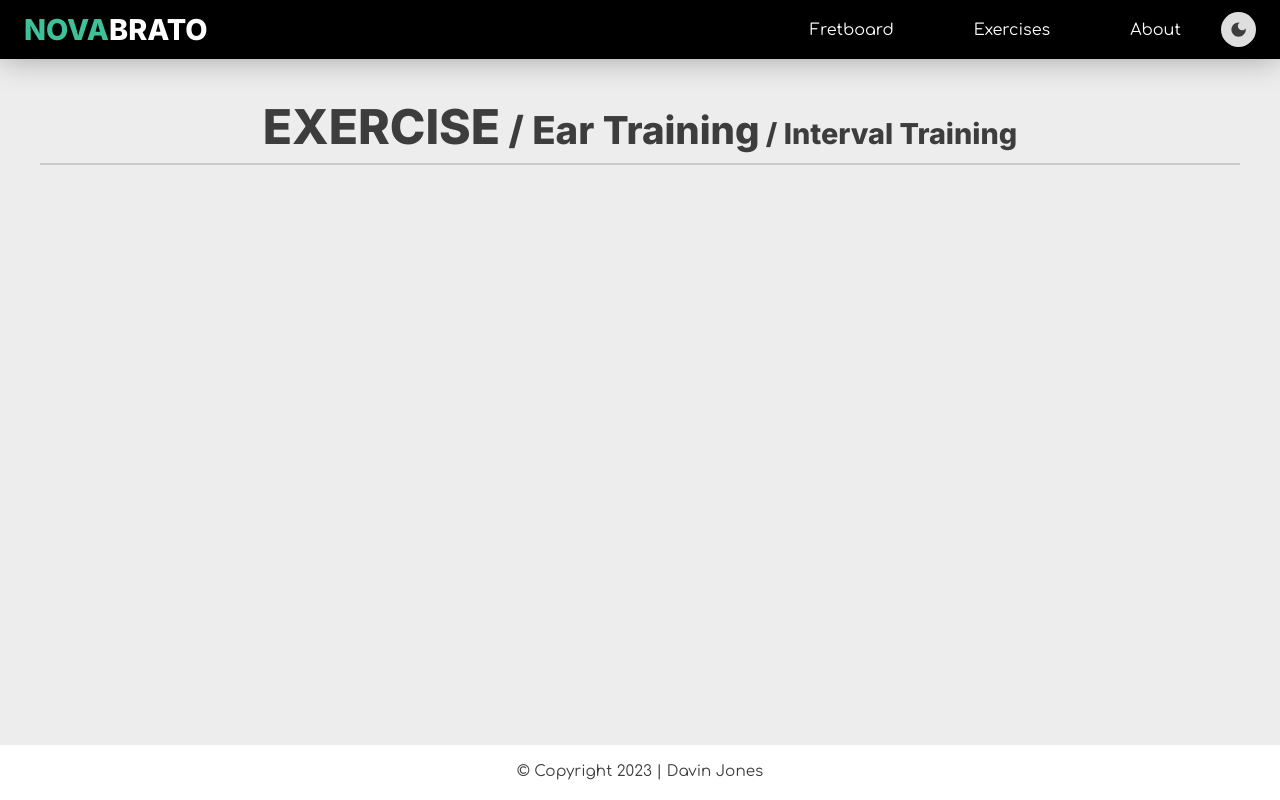
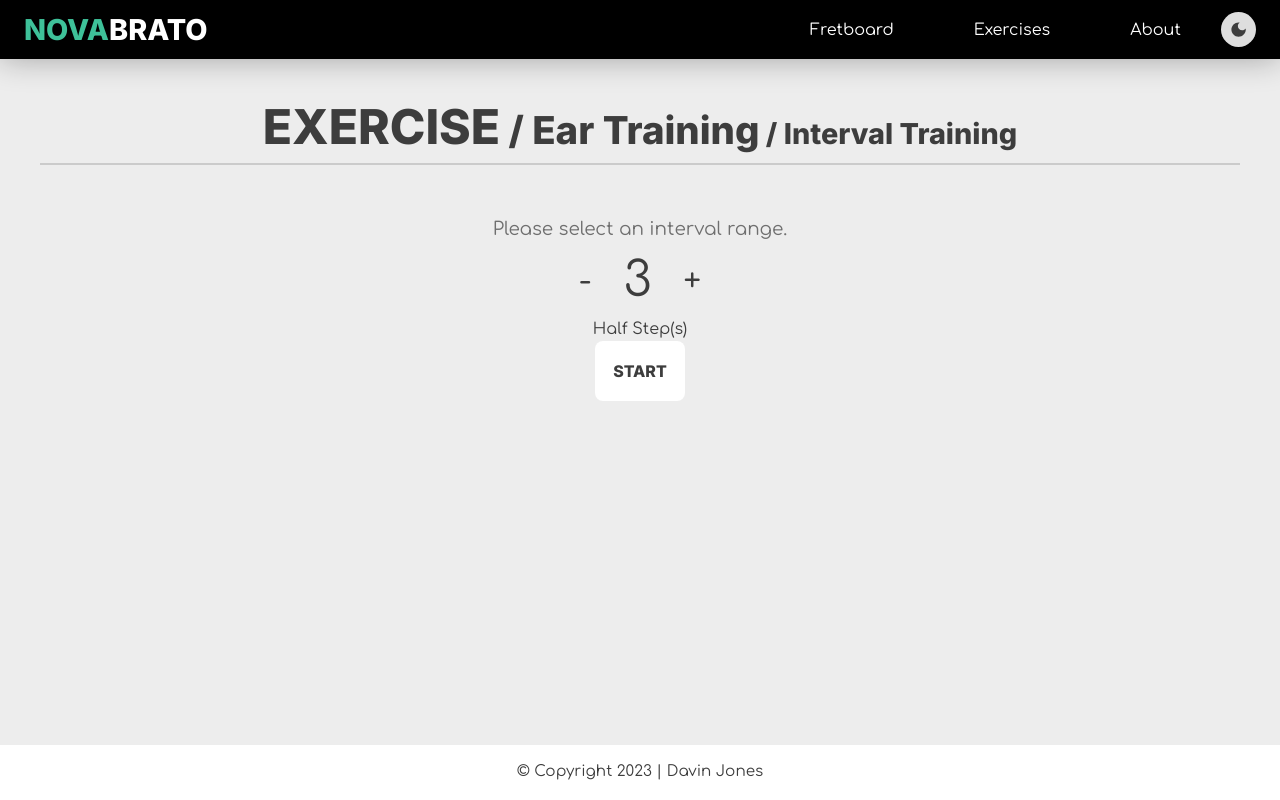
Before and after one commit to NovaSharx/Novabrato, a React (Create React App) app in the folder frontend/: page /exercises/ear-training/interval-training in a window 1280 px wide. Built offline with nearby package versions, Linux system fonts and the light colour scheme.

Commit message:
Created basic interval range selection interface for interval training exercise.

```diff
--- a/frontend/src/components/Exercises/Ear Training/Interval Training/IntervalTraining.tsx
+++ b/frontend/src/components/Exercises/Ear Training/Interval Training/IntervalTraining.tsx
@@ -1,9 +1,42 @@
-import { FC, Fragment, ReactElement, useContext } from 'react';
+import { FC, Fragment, ReactElement, useContext, useState } from 'react';
 import { ThemeContext } from '../../../contexts/ThemeContext';
+import styled from '@emotion/styled';
 
 const IntervalTraining: FC = (): ReactElement => {
 
     const { theme } = useContext(ThemeContext)!
+
+    const [intervalRange, setIntervalRange] = useState<number>(3);
+
+    function changeIntervalRange(amount: number): void {
+        let updatedIntervalRange: number = intervalRange + amount;
+
+        if (updatedIntervalRange < 1 || updatedIntervalRange > 12) {
+            return;
+        } else {
+            setIntervalRange(updatedIntervalRange);
+        }
+    }
+
+    const IntervalRangeControlButton = styled.span`
+        background-color: transparent;
+
+        &:hover {
+            color: ${theme.palette.primary.main};
+            background-color: ${theme.palette.background.primary};
+        }
+
+    `
+
+    const StartButton = styled.span`
+        border-color: transparent;
+        background-color: ${theme.palette.background.full};
+
+        &:hover {
+            border-color: ${theme.palette.primary.main};
+            background-color: ${theme.palette.background.secondary};
+        }
+    `
 
     return (
         <Fragment>
@@ -14,6 +47,20 @@ const IntervalTraining: FC = (): ReactElement => {
 
             <div id='exercise-content'>
 
+                <p id='exercise-content-prompt' style={{ color: theme.palette.text.secondary }}>Please select an interval range.</p>
+
+                <div id='interval-range-selection-window'>
+
+                    <div id='interval-range-controls'>
+                        <IntervalRangeControlButton className='interval-range-control-button' style={{ color: intervalRange <= 1 ? theme.palette.text.disabled : 'inherit' }} onClick={() => changeIntervalRange(-1)}>-</IntervalRangeControlButton>
+                        <span id='interval-range-display'>{intervalRange}</span>
+                        <IntervalRangeControlButton className='interval-range-control-button' style={{ color: intervalRange >= 12 ? theme.palette.text.disabled : 'inherit' }} onClick={() => changeIntervalRange(1)}>+</IntervalRangeControlButton>
+                    </div>
+
+                    <span id='interval-range-unit'>Half Step(s)</span>
+
+                    <StartButton id='interval-range-start-button'>START</StartButton>
+                </div>
             </div>
 
         </Fragment>
--- a/frontend/src/stylesheets/css/main.css
+++ b/frontend/src/stylesheets/css/main.css
@@ -956,14 +956,6 @@ p {
   justify-content: center;
   align-items: center;
 }
-#exercises #exercise-content #back-button {
-  border-radius: 0.3rem;
-  padding: 0.5rem;
-  transition: 0.3s;
-}
-#exercises #exercise-content #back-button:hover {
-  cursor: pointer;
-}
 #exercises #exercise-content #exercise-content-prompt {
   text-align: center;
 }
@@ -1031,6 +1023,38 @@ p {
   width: 15rem;
   height: 15rem;
 }
+#exercises #exercise-content #interval-range-selection-window {
+  display: flex;
+  flex-direction: column;
+  align-items: center;
+}
+#exercises #exercise-content #interval-range-selection-window #interval-range-controls {
+  display: flex;
+  align-items: center;
+}
+#exercises #exercise-content #interval-range-selection-window #interval-range-controls #interval-range-display {
+  margin: 0rem 1rem;
+  font-size: 3rem;
+}
+#exercises #exercise-content #interval-range-selection-window #interval-range-controls .interval-range-control-button {
+  padding: 0rem 1rem;
+  font-size: 2rem;
+  border-radius: 0.5rem;
+  -webkit-user-select: none;
+}
+#exercises #exercise-content #interval-range-selection-window #interval-range-controls .interval-range-control-button:hover {
+  cursor: pointer;
+}
+#exercises #exercise-content #interval-range-selection-window #interval-range-start-button {
+  font-family: "Inter";
+  border-width: 2px;
+  border-style: solid;
+  border-radius: 0.5rem;
+  padding: 1rem;
+}
+#exercises #exercise-content #interval-range-selection-window #interval-range-start-button:hover {
+  cursor: pointer;
+}
 
 #about {
   flex-grow: 1;
--- a/frontend/src/stylesheets/scss/pages/exercises/_exercises.scss
+++ b/frontend/src/stylesheets/scss/pages/exercises/_exercises.scss
@@ -23,16 +23,6 @@
         flex-direction: column;
         justify-content: center;
         align-items: center;
-
-        #back-button {
-            border-radius: 0.3rem;
-            padding: 0.5rem;
-            transition: 0.3s;
-
-            &:hover {
-                cursor: pointer;
-            }
-        }
 
         #exercise-content-prompt {
             text-align: center;
@@ -111,5 +101,46 @@
                 }
             }
         }
+
+        #interval-range-selection-window {
+            display: flex;
+            flex-direction: column;
+            align-items: center;
+
+            #interval-range-controls {
+                display: flex;
+                align-items: center;
+
+                #interval-range-display {
+                    margin: 0rem 1rem;
+                    font-size: 3rem;
+                }
+
+                .interval-range-control-button {
+                    padding: 0rem 1rem;
+                    font-size: 2rem;
+                    border-radius: 0.5rem;
+                    -webkit-user-select: none;
+
+                    &:hover {
+                        cursor: pointer;
+                    }
+                }
+            }
+
+            #interval-range-unit {}
+
+            #interval-range-start-button {
+                font-family: 'Inter';
+                border-width: 2px;
+                border-style: solid;
+                border-radius: 0.5rem;
+                padding: 1rem;
+
+                &:hover {
+                    cursor: pointer;
+                }
+            }
+        }
     }
 }
```
Also changed, not shown: 1 other file (tests, documents, lock files or other folders).
